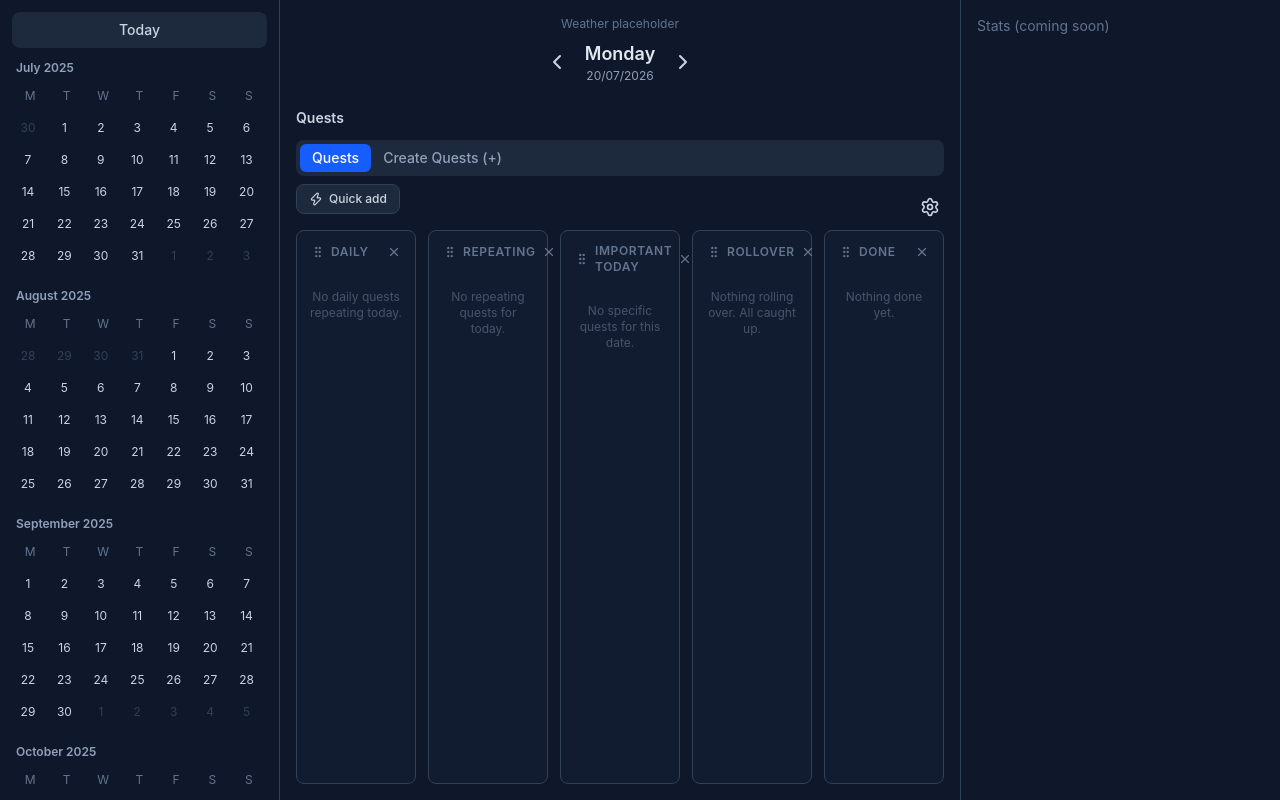
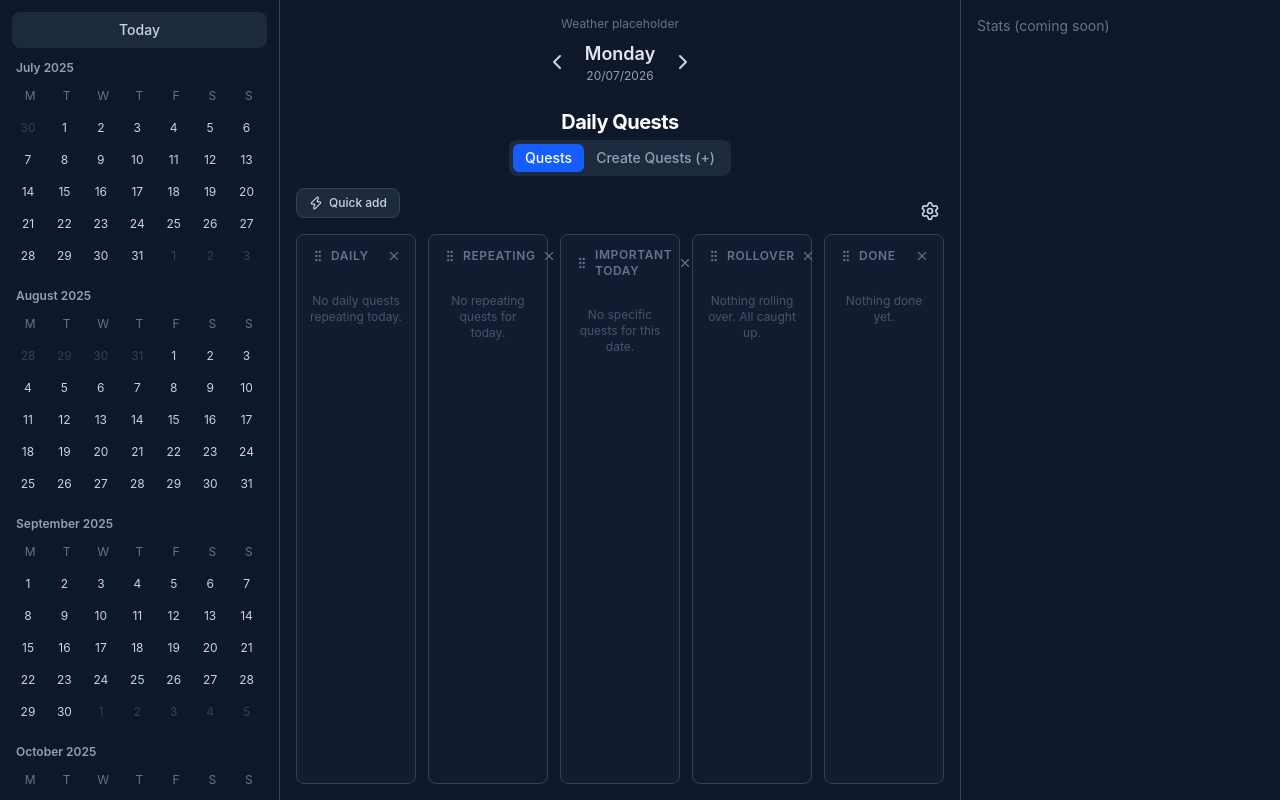
Before and after one commit to juhonis/daily-quest, a React (Vite) app in the folder client/: page / in a window 1280 px wide. Built offline with nearby package versions, Linux system fonts and the light colour scheme.

Commit message:
Redesign heading and center tabs in QuestsColumn

```diff
--- a/client/src/features/quests/QuestsColumn.tsx
+++ b/client/src/features/quests/QuestsColumn.tsx
@@ -82,8 +82,11 @@ export function QuestsColumn() {
         </Button>
       </div>
 
-      <h2 className="text-sm font-semibold text-slate-300 mb-3">Quests</h2>
+      <div className="text-center mb-1">
+        <h2 className="text-xl font-bold text-white tracking-tight">Daily Quests</h2>
+      </div>
 
+      <div className="flex justify-center mb-3">
         <QuestsTabs
           activeTab={tab}
           onChange={(t) => {
@@ -94,6 +97,7 @@ export function QuestsColumn() {
             setTab(t)
           }}
         />
+      </div>
 
       {tab === 'quests' && (
         <>
--- a/client/src/features/quests/QuestsTabs.tsx
+++ b/client/src/features/quests/QuestsTabs.tsx
@@ -5,7 +5,7 @@ interface QuestsTabsProps {
 
 export function QuestsTabs({ activeTab, onChange }: QuestsTabsProps) {
   return (
-    <div className="inline-flex rounded-lg bg-slate-800 p-1 mb-2">
+    <div className="inline-flex rounded-lg bg-slate-800 p-1">
       <button
         onClick={() => onChange('quests')}
         className={`rounded-md px-3 py-1 text-sm font-medium transition-colors ${
```
Lines whose indentation alone changed are shown as unchanged.
